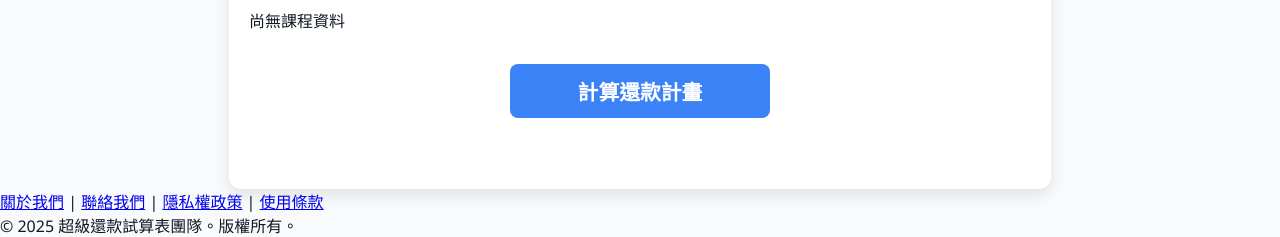
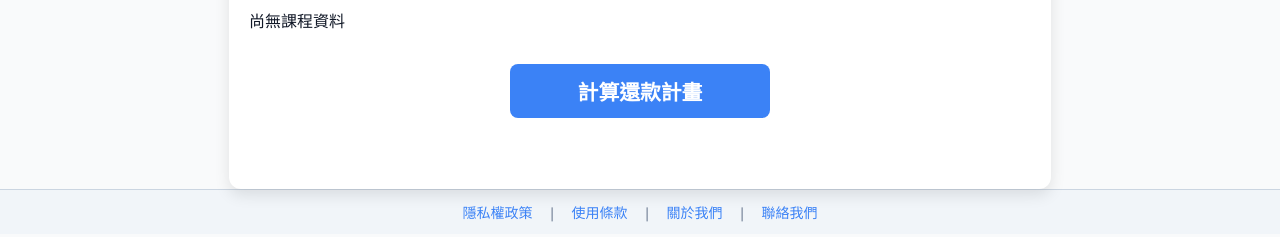
Before and after one commit to ailing1021/test, a Flask app: page / in a window 1280 px wide. Shown: the part 611-848 px from the top of the page. Run offline with Flask 3, Linux system fonts and the light colour scheme; some libraries are stand-ins or nearby versions.

Commit message:
Update index.html

```diff
--- a/template/index.html
+++ b/template/index.html
@@ -153,19 +153,11 @@
 </head>
 <body>
   <div id="root"></div>
-  <footer class="fixed bottom-0 left-0 w-full bg-gray-100 border-t border-gray-300 py-3 text-center text-sm font-sans text-gray-600 z-50">
-  <nav class="space-x-4">
-    <a href="about.html" class="text-blue-600 hover:underline">關於我們</a>
-    <span>|</span>
-    <a href="contact.html" class="text-blue-600 hover:underline">聯絡我們</a>
-    <span>|</span>
-    <a href="privacy.html" class="text-blue-600 hover:underline">隱私權政策</a>
-    <span>|</span>
-    <a href="terms.html" class="text-blue-600 hover:underline">使用條款</a>
-  </nav>
-  <div class="mt-1">
-    © 2025 超級還款試算表團隊。版權所有。
-  </div>
+<footer class="footer">
+  <a href="/privacy" target="_blank">隱私權政策</a> |
+  <a href="/terms" target="_blank">使用條款</a> |
+  <a href="/about" target="_blank">關於我們</a> |
+  <a href="/contact" target="_blank">聯絡我們</a>
 </footer>
 
 <script type="text/babel">
```
